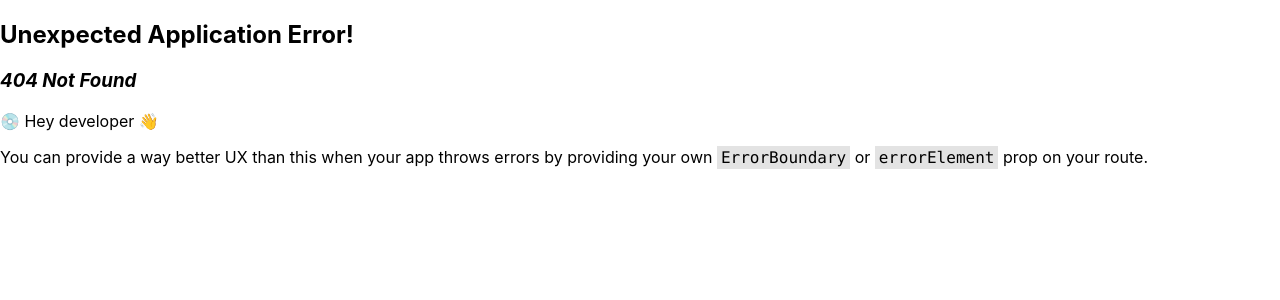
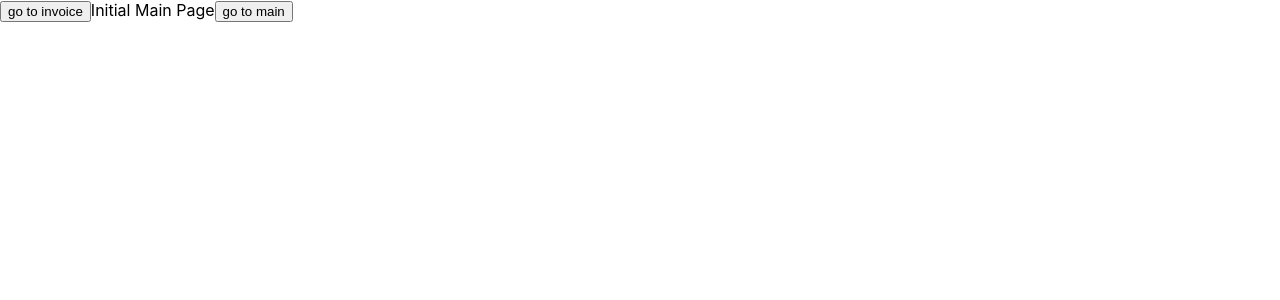
Before and after one commit to KinNeko-De/poc-react-layout, a React (Create React App) app: page /foiking-redux in a window 1280 px wide. Before the commit this address had no page. Shown: the top 300 px of the page. Built offline with nearby package versions, Linux system fonts and the light colour scheme.

Commit message:
Redux without hook

```diff
--- /dev/null
+++ b/src/app/store.tsx
@@ -0,0 +1,8 @@
+import { configureStore } from '@reduxjs/toolkit'
+import titleReducer from '../features/title/titleSlice'
+
+export default configureStore({
+    reducer: {
+        title: titleReducer,
+    },
+})
--- a/src/design/documents.tsx
+++ b/src/design/documents.tsx
@@ -3,6 +3,9 @@ import { Tabs, Tab, Card, CardContent, Typography, List, ListItem, Stack } from
 import Grid from '@mui/material/Unstable_Grid2'; // Grid version 2
 import Item from '@mui/material/Unstable_Grid2'; // Import Item separately
 import { Link, useLocation, useNavigate } from 'react-router-dom';
+
+import { useSelector, useDispatch } from 'react-redux'
+import { ToInvoice, ToMain } from '../features/title/titleSlice'
 
 const Documents: React.FC = () => {
   const location = useLocation();
@@ -23,6 +26,9 @@ const Documents: React.FC = () => {
     navigate({ search: query.toString() });
   };
 
+  // const currecntTitle = useSelector((state: any) => state.title.value)
+  const dispatch = useDispatch()
+
   return (
     <div>
       <Tabs value={selectedTab} onChange={handleTabChange}>
@@ -37,7 +43,7 @@ const Documents: React.FC = () => {
             <ListItem>
               <Card>
                 <CardContent>
-                  <Typography variant="h5"><Link to="document/invoice">invoice</Link></Typography>
+                  <Typography variant="h5"><Link to="document/invoice" onClick={() => dispatch(ToInvoice())}>invoice</Link></Typography>
                   <Typography variant="body1">Lorem ipsum dolor sit amet, consectetur adipiscing elit.</Typography>
                 </CardContent>
               </Card>
--- /dev/null
+++ b/src/features/title/TitleManager.tsx
@@ -0,0 +1,29 @@
+import React from 'react'
+import { useSelector, useDispatch } from 'react-redux'
+import { ToInvoice, ToMain } from './titleSlice'
+// import styles from './Counter.module.css'
+
+export function TitleManager() {
+  const currecntTitle = useSelector((state: any) => state.title.value)
+  const dispatch = useDispatch()
+
+  return (
+    <div>
+      <div>
+        <button
+          aria-label="go to invoice"
+          onClick={() => dispatch(ToInvoice())}
+        >
+          go to invoice
+        </button>
+        <span>{currecntTitle}</span>
+        <button
+          aria-label="go to main"
+          onClick={() => dispatch(ToMain())}
+        >
+          go to main
+        </button>
+      </div>
+    </div>
+  )
+}
--- /dev/null
+++ b/src/features/title/titleSlice.ts
@@ -0,0 +1,28 @@
+import { createSlice } from '@reduxjs/toolkit'
+
+export const titleSlice = createSlice({
+    name: 'title',
+    initialState: {
+        value: "Initial Main Page",
+    },
+    reducers: {
+        ToInvoice: (state) => {
+            // Redux Toolkit позволяет нам писать "мутабельную" логику в reducer'ах.
+            // Это не изменяет состояние(state) напрямую, потому что внутри используется библиотека Immer,
+            // которая следит за изменениями в "черновом state" и создает новое
+            // неизменное состояние на основе этих изменений
+            state.value = "Invoice Page";
+        },
+        ToMain: (state) => {
+            state.value = "Main Page"
+        },
+        NavigateByState: (state, action) => {
+            state.value += action.payload
+        },
+    },
+})
+
+// Функция действия генерируется на каждую функцию релюсера(reducer), определённую в createSlice
+export const { ToInvoice, ToMain, NavigateByState } = titleSlice.actions
+
+export default titleSlice.reducer
--- a/src/layout/globalheader.tsx
+++ b/src/layout/globalheader.tsx
@@ -1,13 +1,14 @@
 import React from 'react';
 
 import { AppBar, Toolbar, Typography } from '@mui/material';
-
+import { useSelector, useDispatch } from 'react-redux'
 
 const GlobalHeader: React.FC = () => {
+  const currecntTitle = useSelector((state: any) => state.title.value)
   return (
     <AppBar position="static">
       <Toolbar>
-        <Typography variant="h6">Your App Name</Typography>
+        <Typography variant="h6">{currecntTitle}</Typography>
       </Toolbar>
     </AppBar>
   );
--- a/src/router.tsx
+++ b/src/router.tsx
@@ -3,6 +3,7 @@ import { createBrowserRouter } from "react-router-dom";
 import Layout from "./layout/layout";
 import Documents from "./design/documents";
 import Advertise from "./advertise/advertise";
+import { TitleManager } from "./features/title/TitleManager";
 
 const router = createBrowserRouter([
   {
@@ -17,13 +18,16 @@ const router = createBrowserRouter([
       {
         path: "/document/:documentId",
         element: <h1>Invoice</h1>,
-
       },
     ],
   },
   {
     path: "/notloggedin",
     element: <Advertise />,
+  },
+  {
+    path: "/foiking-redux",
+    element: <TitleManager />,
   }
 ]);
 
```
Also changed, not shown: src/index.tsx (+5 -3 lines).
